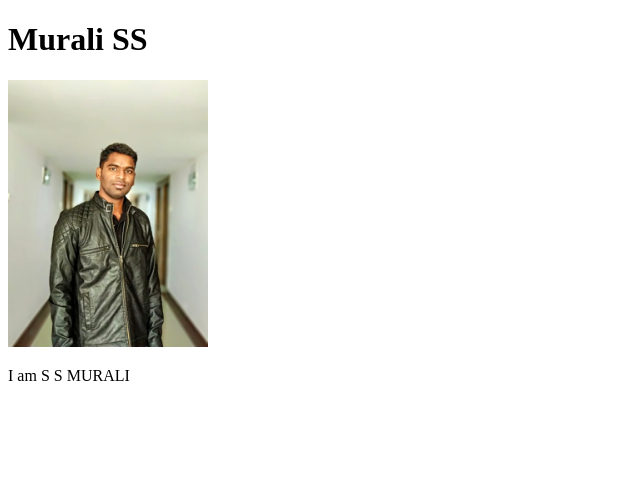
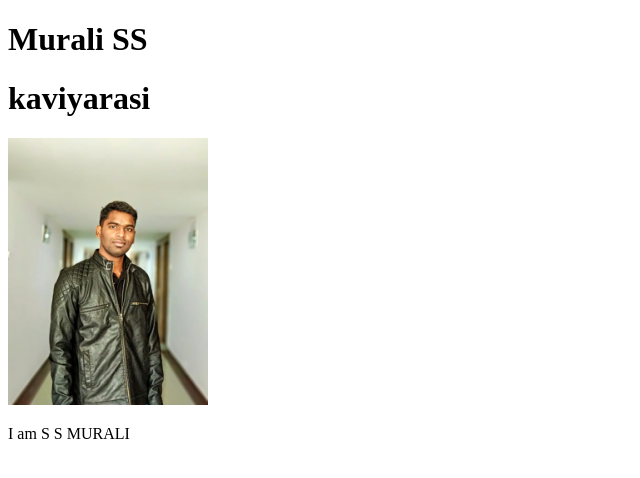
Before and after one commit to Muralikavi007/vs, a plain HTML site: page index.html in a window 1280 px wide. Shown: the whole page, without its empty margins (0-640 px from the left). Drawn offline with Linux system fonts and the light colour scheme.

Commit message:
added kaviyarasi

```diff
--- a/index.html
+++ b/index.html
@@ -8,6 +8,7 @@
 </head>
 <body>
     <h1>Murali SS</h1>
+    <h1>kaviyarasi</h1>
     <img width="200px" src="murali.jpg" alt="">
     <p>I am S S MURALI </p>
 </body>
```
